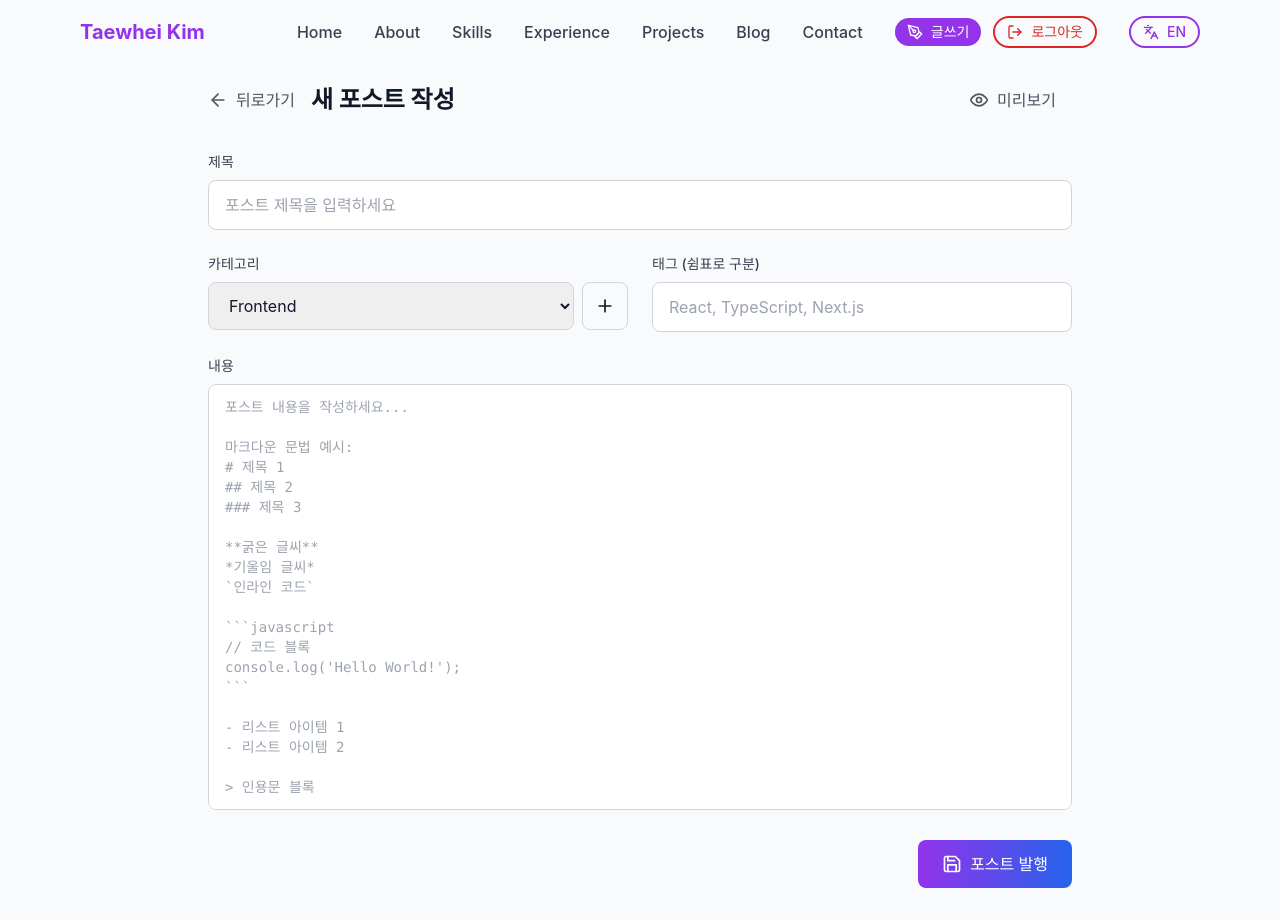
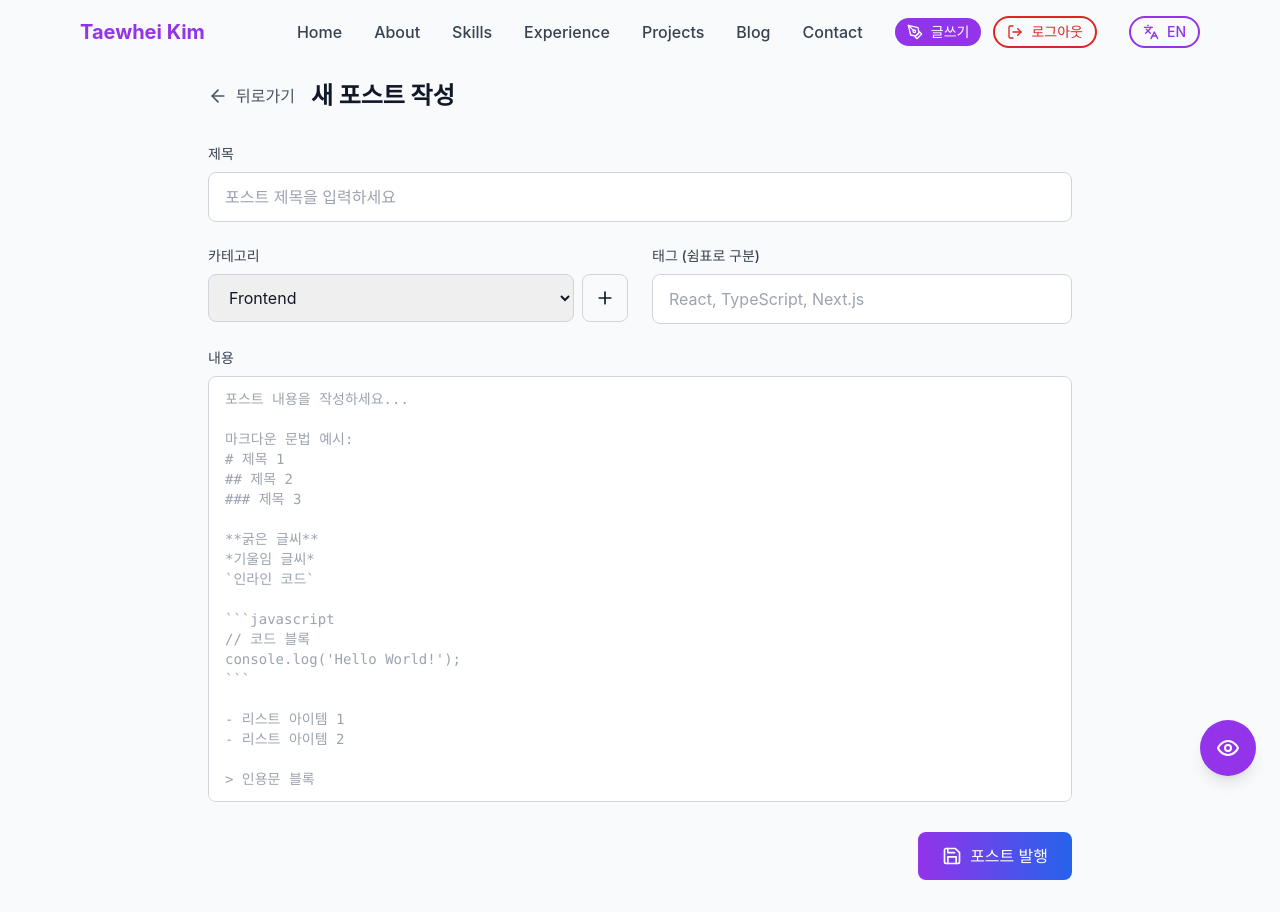
Before and after one commit to F-los/velog, a Next.js app in the folder frontend/: page /blog/write in a window 1280 px wide. Built offline with nearby package versions, Linux system fonts and the light colour scheme; sample sign-in values are in the browser's storage.

Commit message:
Add floating preview button and improve markdown rendering with GFM support

```diff
--- a/frontend/app/blog/write/page.tsx
+++ b/frontend/app/blog/write/page.tsx
@@ -9,6 +9,7 @@ import Navigation from '@/components/Navigation'
 import ReactMarkdown from 'react-markdown'
 import { Prism as SyntaxHighlighter } from 'react-syntax-highlighter'
 import { tomorrow } from 'react-syntax-highlighter/dist/esm/styles/prism'
+import remarkGfm from 'remark-gfm'
 
 export default function WriteBlogPage() {
   const [title, setTitle] = useState('')
@@ -108,16 +109,7 @@ export default function WriteBlogPage() {
               <h1 className="text-2xl font-bold text-gray-900">새 포스트 작성</h1>
             </div>
 
-            <div className="flex items-center space-x-4">
-              <button
-                type="button"
-                onClick={() => setIsPreview(!isPreview)}
-                className="flex items-center space-x-2 px-4 py-2 text-gray-600 hover:text-purple-600 transition-colors"
-              >
-                {isPreview ? <EyeOff size={20} /> : <Eye size={20} />}
-                <span>{isPreview ? '편집' : '미리보기'}</span>
-              </button>
-            </div>
+            <div></div>
           </div>
 
           <form onSubmit={handleSubmit} className="space-y-6">
@@ -219,6 +211,7 @@ export default function WriteBlogPage() {
                 <div className="min-h-96 p-6 border border-gray-300 rounded-lg bg-white overflow-auto">
                   <div className="prose prose-lg max-w-none prose-headings:text-gray-900 prose-p:text-gray-700 prose-code:text-purple-600 prose-code:bg-purple-50 prose-code:px-2 prose-code:py-1 prose-code:rounded prose-pre:bg-gray-900 prose-pre:text-white prose-h1:text-3xl prose-h2:text-2xl prose-h3:text-xl prose-h4:text-lg prose-h5:text-base prose-h6:text-sm">
                     <ReactMarkdown
+                      remarkPlugins={[remarkGfm]}
                       components={{
                         h1: ({ children }) => <h1 className="text-3xl font-bold mb-4 text-gray-900">{children}</h1>,
                         h2: ({ children }) => <h2 className="text-2xl font-bold mb-3 text-gray-800">{children}</h2>,
@@ -227,6 +220,7 @@ export default function WriteBlogPage() {
                         h5: ({ children }) => <h5 className="text-base font-bold mb-1 text-gray-700">{children}</h5>,
                         h6: ({ children }) => <h6 className="text-sm font-bold mb-1 text-gray-600">{children}</h6>,
                         p: ({ children }) => <p className="mb-4 text-gray-700 leading-relaxed">{children}</p>,
+                        del: ({ children }) => <del className="line-through text-gray-500">{children}</del>,
                         code({ node, inline, className, children, ...props }: any) {
                           const match = /language-(\w+)/.exec(className || '')
                           return !inline && match ? (
@@ -245,12 +239,48 @@ export default function WriteBlogPage() {
                             </code>
                           )
                         },
-                        ul: ({ children }) => <ul className="list-disc list-inside mb-4 space-y-2">{children}</ul>,
-                        ol: ({ children }) => <ol className="list-decimal list-inside mb-4 space-y-2">{children}</ol>,
-                        li: ({ children }) => <li className="text-gray-700">{children}</li>,
+                        ul: ({ children, ...props }) => {
+                          // 체크박스 리스트인지 확인
+                          const hasCheckbox = String(children).includes('type="checkbox"');
+                          return (
+                            <ul className={hasCheckbox ? "mb-4 space-y-2" : "list-disc list-inside mb-4 space-y-2 ml-4"} {...props}>
+                              {children}
+                            </ul>
+                          );
+                        },
+                        ol: ({ children }) => <ol className="list-decimal list-inside mb-4 space-y-2 ml-4">{children}</ol>,
+                        li: ({ children, ...props }) => {
+                          // 체크박스 리스트 아이템인지 확인
+                          const content = String(children);
+                          if (content.includes('type="checkbox"')) {
+                            return <li className="flex items-center space-x-2 text-gray-700" {...props}>{children}</li>;
+                          }
+                          return <li className="text-gray-700" {...props}>{children}</li>;
+                        },
+                        input: ({ type, checked, ...props }) => {
+                          if (type === 'checkbox') {
+                            return (
+                              <input
+                                type="checkbox"
+                                checked={checked}
+                                readOnly
+                                className="mr-2 accent-purple-600"
+                                {...props}
+                              />
+                            );
+                          }
+                          return <input type={type} {...props} />;
+                        },
                         blockquote: ({ children }) => <blockquote className="border-l-4 border-purple-500 pl-4 italic text-gray-600 my-4">{children}</blockquote>,
                         strong: ({ children }) => <strong className="font-bold text-gray-900">{children}</strong>,
                         em: ({ children }) => <em className="italic text-gray-700">{children}</em>,
+                        hr: () => <hr className="border-gray-300 my-6" />,
+                        table: ({ children }) => <table className="w-full border-collapse border border-gray-300 my-4">{children}</table>,
+                        thead: ({ children }) => <thead className="bg-gray-50">{children}</thead>,
+                        tbody: ({ children }) => <tbody>{children}</tbody>,
+                        tr: ({ children }) => <tr className="border border-gray-300">{children}</tr>,
+                        th: ({ children }) => <th className="border border-gray-300 px-4 py-2 text-left font-semibold">{children}</th>,
+                        td: ({ children }) => <td className="border border-gray-300 px-4 py-2">{children}</td>,
                       }}
                     >
                       {content || '*내용을 작성하면 여기에 미리보기가 표시됩니다.*'}
@@ -322,6 +352,18 @@ console.log('Hello World!');
           </form>
         </div>
       </main>
+
+      {/* Floating Preview Button */}
+      <motion.button
+        type="button"
+        onClick={() => setIsPreview(!isPreview)}
+        className="fixed bottom-6 right-6 bg-purple-600 hover:bg-purple-700 text-white p-4 rounded-full shadow-lg hover:shadow-xl transition-all duration-200 z-50"
+        whileHover={{ scale: 1.1 }}
+        whileTap={{ scale: 0.95 }}
+        title={isPreview ? '편집 모드' : '미리보기 모드'}
+      >
+        {isPreview ? <EyeOff size={24} /> : <Eye size={24} />}
+      </motion.button>
     </div>
   )
 }
```
